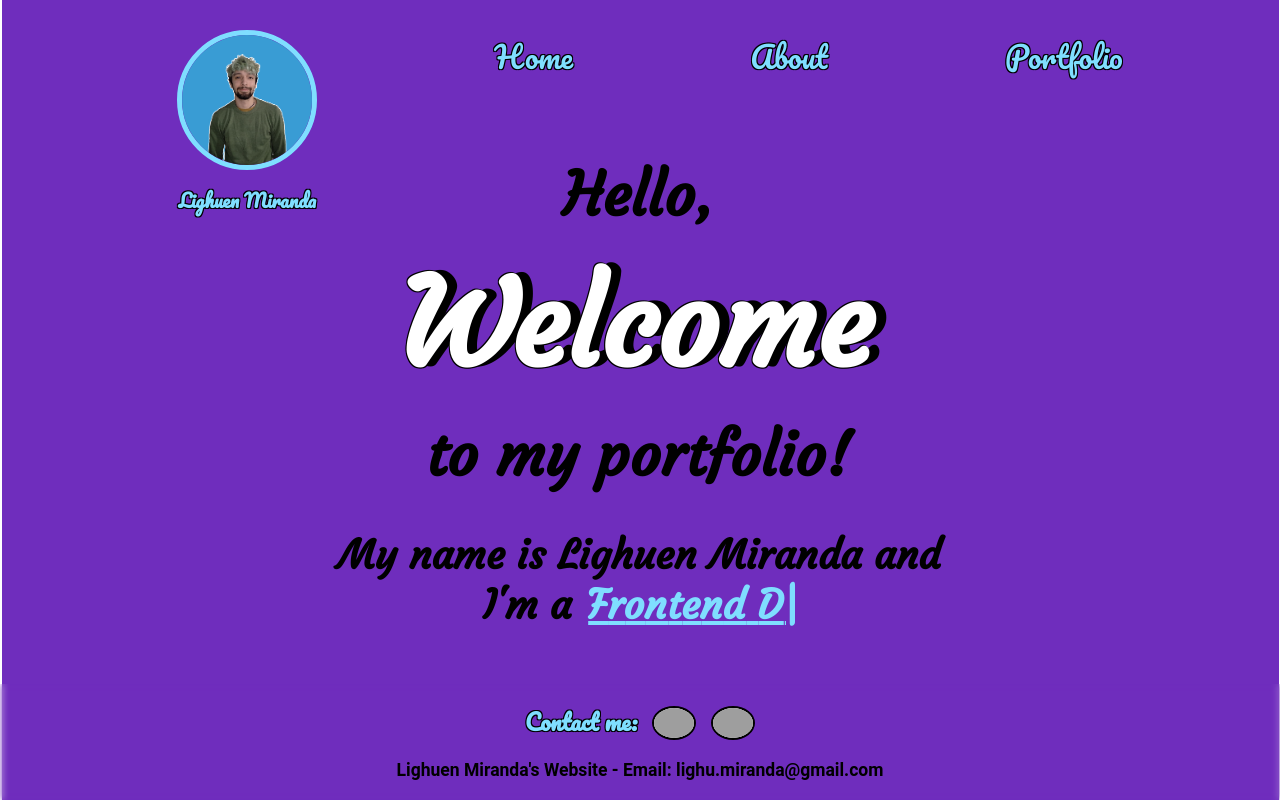
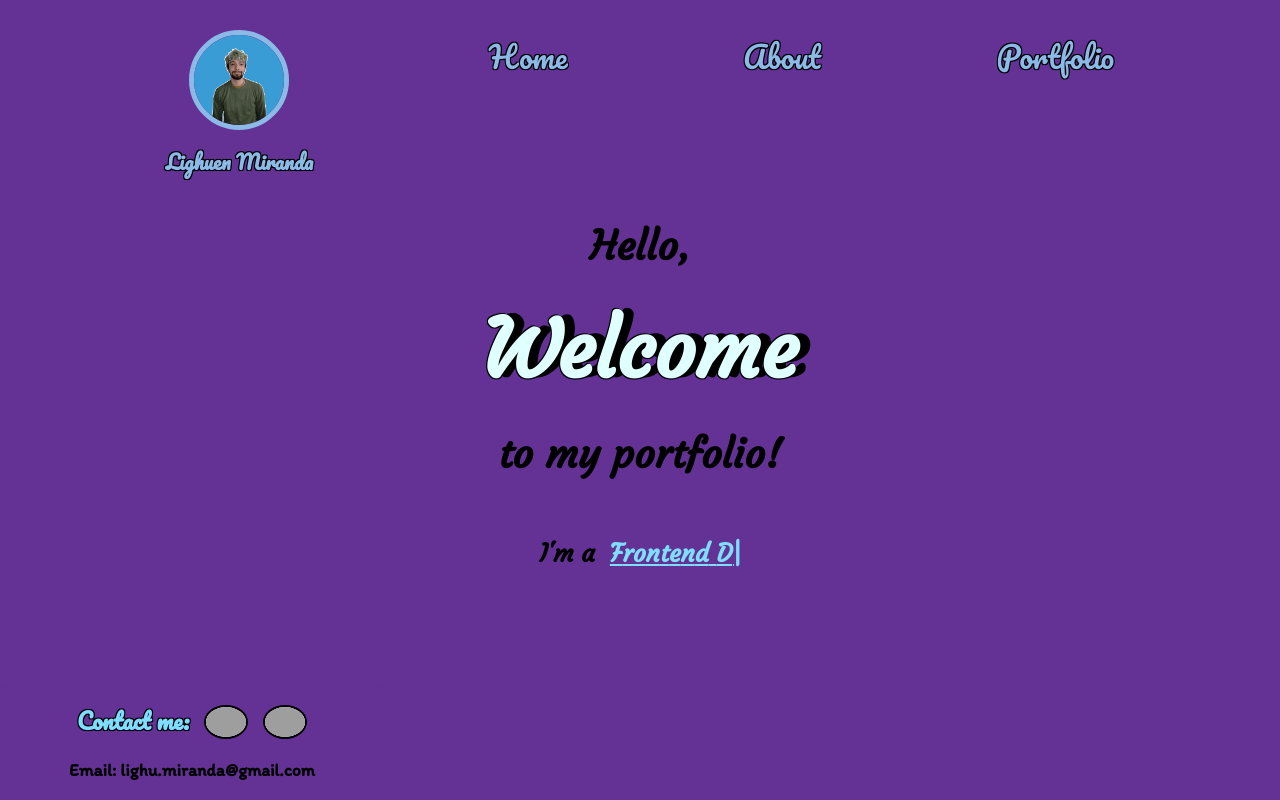
Before and after one commit to Salvapantallado/Portfolio, a React (Create React App) app: page / in a window 1280 px wide. Built offline with nearby package versions, Linux system fonts and the light colour scheme; grey boxes are pictures that could not be loaded.

Commit message:
Fourth commit

```diff
--- a/src/components/Footer.jsx
+++ b/src/components/Footer.jsx
@@ -27,9 +27,8 @@ export default function Footer() {
 					/>
 				</a>
 			</div>
-			<div>
-				<h3>Lighuen Miranda's Website - Email: lighu.miranda@gmail.com</h3>
-			</div>
+
+			<h3>Email: lighu.miranda@gmail.com</h3>
 		</div>
 	);
 }
--- a/src/index.css
+++ b/src/index.css
@@ -1,19 +1,30 @@
 body {
 	margin: 0;
 	padding: 0;
-  font-family: -apple-system, BlinkMacSystemFont, 'Segoe UI', 'Roboto', 'Oxygen',
-    'Ubuntu', 'Cantarell', 'Fira Sans', 'Droid Sans', 'Helvetica Neue',
+	font-family: -apple-system, BlinkMacSystemFont, "Segoe UI", "Roboto", "Oxygen",
+		"Ubuntu", "Cantarell", "Fira Sans", "Droid Sans", "Helvetica Neue",
 		sans-serif;
 	-webkit-font-smoothing: antialiased;
 	-moz-osx-font-smoothing: grayscale;
-  background-color: cadetblue;
 }
 
-*{
+*::-webkit-scrollbar {
+	width: 10px;
+}
+
+*::-webkit-scrollbar-track {
+	background-color: #8cbae6;
+}
+
+*::-webkit-scrollbar-thumb {
+	box-shadow: inset 0 0 10px rgb(9, 156, 161);
+}
+
+* {
 	scroll-behavior: smooth !important;
 }
 
 code {
-  font-family: source-code-pro, Menlo, Monaco, Consolas, 'Courier New',
+	font-family: source-code-pro, Menlo, Monaco, Consolas, "Courier New",
 		monospace;
 }
--- a/src/pages/Home.jsx
+++ b/src/pages/Home.jsx
@@ -17,7 +17,6 @@ export default function Home() {
 					<h2> to my portfolio!</h2>
 					<br />
 					<div>
-						<h3>My name is Lighuen Miranda and</h3>
 						<div className="type-container">
 							<h3>I'm a</h3>
 							<Type />
--- a/src/pages/Slider.jsx
+++ b/src/pages/Slider.jsx
@@ -18,7 +18,9 @@ export default function Slider() {
 					<Projects />
 				</div>
 			</div>
-			<Footer />
+			<div className="slider-footer">
+				<Footer />
+			</div>
 		</div>
 	);
 }
--- a/src/styles/About.css
+++ b/src/styles/About.css
@@ -16,7 +16,7 @@
 .about-container h1 {
 	font-family: Courgette, cursive;
 	font-size: 50px;
-	color: white;
+	color: lightcyan;
 	text-shadow: -1px -1px 0 #000, 8px -1px 0 #000, -1px 1px 0 #000,
 		1px 1px 0 #000;
 	margin: 0;
@@ -60,6 +60,39 @@
 	margin: 15px;
 }
 
+@media screen and (max-width: 1350px) {
+	.about-container {
+		border: 3px solid white;
+		border-style: none none solid none;
+	}
+	.about-container h1 {
+		font-size: 50px;
+		text-shadow: -1px -1px 0 #000, 4px -1px 0 #000, -1px 1px 0 #000,
+			1px 1px 0 #000;
+	}
+
+	.about-container h2 {
+		font-size: 20px;
+		width: 65%;
+	}
+
+	.about-container h3 {
+		font-size: 25px;
+	}
+
+	.languages {
+		display: grid;
+		width: 90%;
+		grid-template-columns: repeat(auto-fit, minmax(80px, 3fr));
+		gap: 25px;
+		padding: 1em;
+	}
+	.languages img {
+		width: 80px;
+		margin: 5px;
+	}
+}
+
 @media screen and (max-width: 875px) {
 	.about-container {
 		padding-top: 100px;
@@ -73,7 +106,7 @@
 	}
 
 	.about-container h2 {
-		font-size: 15px;
+		font-size: 13px;
 		width: 80%;
 	}
 
@@ -83,13 +116,13 @@
 
 	.languages {
 		display: grid;
-		width: 70%;
+		width: 90%;
 		grid-template-columns: repeat(auto-fit, minmax(50px, 3fr));
 		gap: 25px;
 		padding: 1em;
 	}
 	.languages img {
-		width: 60px;
+		width: 50px;
 		margin: 5px;
 	}
 }
--- a/src/styles/Footer.css
+++ b/src/styles/Footer.css
@@ -8,10 +8,10 @@
 	position: fixed;
 	bottom: 0;
 	padding-bottom: 20px;
-	width: 100vw;
+	width: 30vw;
 	z-index: 2;
 
-	pointer-events: visible;
+	pointer-events: none;
 	font-family: "Pacifico", cursive;
 	text-decoration: none;
 	font-size: 15px;
@@ -34,7 +34,7 @@
 	margin: 0;
 	color: black;
 	text-shadow: none;
-	font-family: Roboto;
+	font-family: Itim;
 }
 
 .footer {
@@ -45,6 +45,10 @@
 	gap: 15px;
 }
 
+.footer a {
+	pointer-events: visible;
+}
+
 .footer img {
 	width: 40px;
 	height: auto;
@@ -53,3 +57,21 @@
 	background-color: white;
 	border: 2px solid black;
 }
+
+@media screen and (max-width: 875px) {
+	.footer-container {
+		width: 100vw;
+	}
+	.footer-container h3 {
+		width: 70%;
+		text-align: center;
+
+		font-size: 13px;
+	}
+	.footer-container h2 {
+		font-size: 15px;
+	}
+	.footer-container img {
+		width: 20px;
+	}
+}
--- a/src/styles/Home.css
+++ b/src/styles/Home.css
@@ -9,7 +9,7 @@
 	justify-content: center;
 	border: 2px solid white;
 	border-style: none solid none solid;
-	background: #6f2dbd;
+	background: #633294;
 }
 
 .home-container h1 {
@@ -17,7 +17,7 @@
 }
 
 .home-container strong {
-	color: white;
+	color: lightcyan;
 	text-shadow: -1px -1px 0 #000, 10px -1px 0 #000, -1px 1px 0 #000,
 		1px 1px 0 #000;
 }
@@ -58,6 +58,26 @@
 	font-size: 120px;
 }
 
+@media screen and (max-width: 1350px) {
+	.home-container {
+		border: 3px solid white;
+		border-style: none none solid none;
+	}
+	.presentation h2 {
+		font-size: 40px;
+		margin: 0;
+	}
+
+	.presentation h3 {
+		font-size: 25px;
+		margin: 0;
+	}
+
+	.presentation h1 {
+		font-size: 80px;
+	}
+}
+
 @media screen and (max-width: 875px) {
 	.home-container {
 		border: 2px solid white;
@@ -74,6 +94,6 @@
 	}
 
 	.presentation h1 {
-		font-size: 80px;
+		font-size: 70px;
 	}
 }
--- a/src/styles/Navbar.css
+++ b/src/styles/Navbar.css
@@ -17,7 +17,7 @@
 	font-family: "Pacifico", cursive;
 	text-decoration: none;
 	font-size: 30px;
-	color: #7fdeff;
+	color: #8cbae6;
 	text-shadow: -1px -1px 0 #000, 1px -1px 0 #000, -1px 1px 0 #000,
 		1px 1px 0 #000;
 	margin-top: 20px;
@@ -37,7 +37,7 @@
 .image h3 {
 	margin: 0;
 	font-family: "Pacifico", cursive;
-	color: #7fdeff;
+	color: #8cbae6;
 	text-shadow: -1px -1px 0 #000, 1px -1px 0 #000, -1px 1px 0 #000,
 		1px 1px 0 #000;
 }
@@ -46,7 +46,24 @@
 	width: 130px;
 	height: auto;
 	border-radius: 100%;
-	border: 5px solid #7fdeff;
+	border: 5px solid #8cbae6;
+}
+
+@media screen and (max-width: 1350px) {
+	.navbar {
+		padding-left: 0;
+	}
+	.navbar a {
+		font-size: 30px;
+	}
+
+	.image img {
+		width: 90px;
+	}
+
+	.image h3 {
+		font-size: 20px;
+	}
 }
 
 @media screen and (max-width: 875px) {
--- a/src/styles/Projects.css
+++ b/src/styles/Projects.css
@@ -4,7 +4,7 @@
 	width: 100vw;
 	height: 100vh;
 	background: #858ae3;
-	overflow: auto;
+	overflow: scroll;
 	padding-top: 50px;
 	margin-bottom: 200px;
 	border: 2px solid white;
@@ -23,7 +23,7 @@
 .projects-wrapper h1 {
 	font-family: "Courgette", cursive;
 	font-size: 50px;
-	color: white;
+	color: lightcyan;
 	text-shadow: -1px -1px 0 #000, 8px -1px 0 #000, -1px 1px 0 #000,
 		1px 1px 0 #000;
 	margin: 0;
@@ -35,6 +35,7 @@
 	grid-template-columns: repeat(auto-fit, minmax(300px, 1fr));
 	gap: 3em;
 	padding: 3em;
+	justify-content: center;
 	justify-items: center;
 }
 
@@ -57,6 +58,8 @@
 	max-width: 320px;
 	height: auto;
 	box-shadow: 20px 20px 10px 5px rgba(0, 0, 0, 0.5);
+	padding-bottom: 10px;
+	width: 300px;
 }
 
 .grid-card img {
@@ -120,6 +123,24 @@
 	border-radius: 10%;
 }
 
+@media screen and (max-width: 1350px) {
+	.projects-container {
+		overflow: none;
+		margin: 0;
+		height: auto;
+		padding-top: 20px;
+	}
+	.projects-wrapper {
+		padding-bottom: 100px;
+	}
+	.projects-wrapper h1 {
+		font-size: 50px;
+	}
+	.projects-container::-webkit-scrollbar {
+		display: none;
+	}
+}
+
 @media screen and (max-width: 875px) {
 	.projects-container {
 		overflow: none;
@@ -130,7 +151,15 @@
 	.projects-wrapper {
 		padding-bottom: 100px;
 	}
+	.projects-wrapper h1 {
+		font-size: 30px;
+		text-shadow: -1px -1px 0 #000, 5px -1px 0 #000, -1px 1px 0 #000,
+			1px 1px 0 #000;
+	}
+	.projects-container::-webkit-scrollbar {
+		display: none;
+	}
 	.grid-card {
-		width: 300px;
+		width: 250px;
 	}
 }
--- a/src/styles/Slider.css
+++ b/src/styles/Slider.css
@@ -22,8 +22,28 @@
 	scrollbar-width: none;
 	-ms-overflow-style: none;
 }
-::-webkit-scrollbar {
+.outer-wrapper::-webkit-scrollbar {
 	display: none;
+}
+
+.slide-footer {
+	display: flex;
+	justify-content: center;
+}
+@media screen and (max-width: 1350px) {
+	.wrapper {
+		transform: none;
+		width: 100vw;
+		transform-origin: 50% 50% 0;
+		flex-direction: column;
+	}
+
+	.outer-wrapper {
+		transform: none;
+		width: 100vw;
+		height: 100vh;
+		transform-origin: 50% 50% 0;
+	}
 }
 
 @media screen and (max-width: 875px) {
--- a/src/styles/Type.css
+++ b/src/styles/Type.css
@@ -5,6 +5,12 @@
 	text-decoration: underline;
 }
 
+@media screen and (max-width: 1350px) {
+	.Typewriter {
+		font-size: 25px;
+	}
+}
+
 @media screen and (max-width: 875px) {
 	.Typewriter {
 		font-size: 25px;
```
Lines whose indentation alone changed are shown as unchanged.
